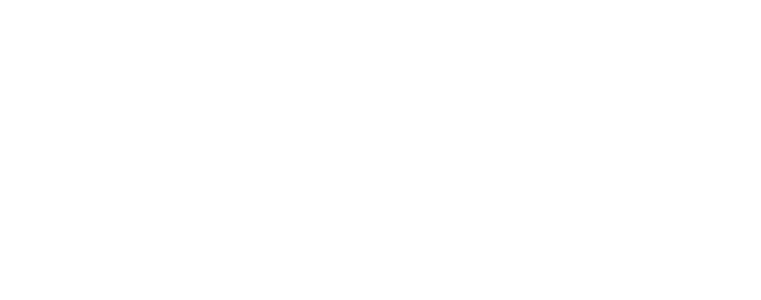
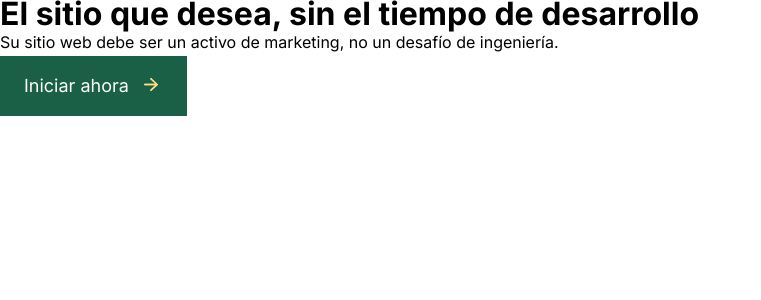
Before and after one commit to VictorTamayoBriones/hero-section, a React (Vite) app: page / in a window 1280 px wide. Shown: the top 300 px of the page, without its empty margins (0-761 px from the left). Built offline with nearby package versions, Linux system fonts and the light colour scheme.

Commit message:
chore: :construction: update button

```diff
--- a/src/App.tsx
+++ b/src/App.tsx
@@ -1,9 +1,10 @@
 import Hero from "./components/Hero/Hero"
+import MainInfo from "./components/Hero/components/MainInfo/MainInfo"
 
 function App() {
   return (
     <Hero>
-
+      <MainInfo/>
     </Hero>
   )
 }
--- a/src/components/Button/Button.tsx
+++ b/src/components/Button/Button.tsx
@@ -1,19 +1,20 @@
-import { ArrowIcon } from "../../assets/icons/ArrowIcon/arrow-rigth"
+import { ArrowIcon } from "../../assets/icons/ArrowIcon/arrowRigth"
 import { theme } from "../../theme"
 import { ButtonContainer } from "./button.style"
 
 interface Props{
-    text?: string,
-    arrow_position?: "left" | "right"
-    is_disable: boolean
+  text?: string,
+  arrow_position?: "left" | "right"
+  is_disable: boolean
 }
 
 function Button({ text, arrow_position, is_disable }:Props) {
   return (
     <ButtonContainer is_disable={is_disable} >
-      { arrow_position === 'left' &&  <ArrowIcon fillIcon={is_disable ? theme.white : theme.green} />}
+      { arrow_position === 'left' &&  <ArrowIcon fillIcon={is_disable ? theme.white : theme.yellow} />}
       { text && text }
-      { arrow_position === 'right' &&  <ArrowIcon fillIcon={is_disable ? theme.white : theme.green} />}
+      { arrow_position === 'right' &&  <ArrowIcon fillIcon={is_disable ? theme.white : theme.yellow} />}
+
     </ButtonContainer>
   )
 }
--- a/src/components/Button/button.style.tsx
+++ b/src/components/Button/button.style.tsx
@@ -14,6 +14,8 @@
     justify-content: space-between;
     font-weight: 400;
     font-size: 18px;
+    border: none;
+    gap: 10px;
     svg{
         width: 24px;
         height: 24px;
--- a/src/components/Hero/components/MainInfo/MainInfo.tsx
+++ b/src/components/Hero/components/MainInfo/MainInfo.tsx
@@ -1,7 +1,12 @@
+import { Button } from "../../.."
 
 function MainInfo() {
   return (
-    <div>MainInfo</div>
+    <>
+      <h1>El sitio que desea, sin el tiempo de desarrollo</h1>
+      <p>Su sitio web debe ser un activo de marketing, no un desafío de ingeniería.</p>
+      <Button text="Iniciar ahora" arrow_position="right" is_disable={false} />
+    </>
   )
 }
 
```
Also changed, not shown: src/assets/icons/ArrowIcon/arrowRigth.tsx (renamed from src/assets/icons/ArrowIcon/arrow-rigth.tsx).
